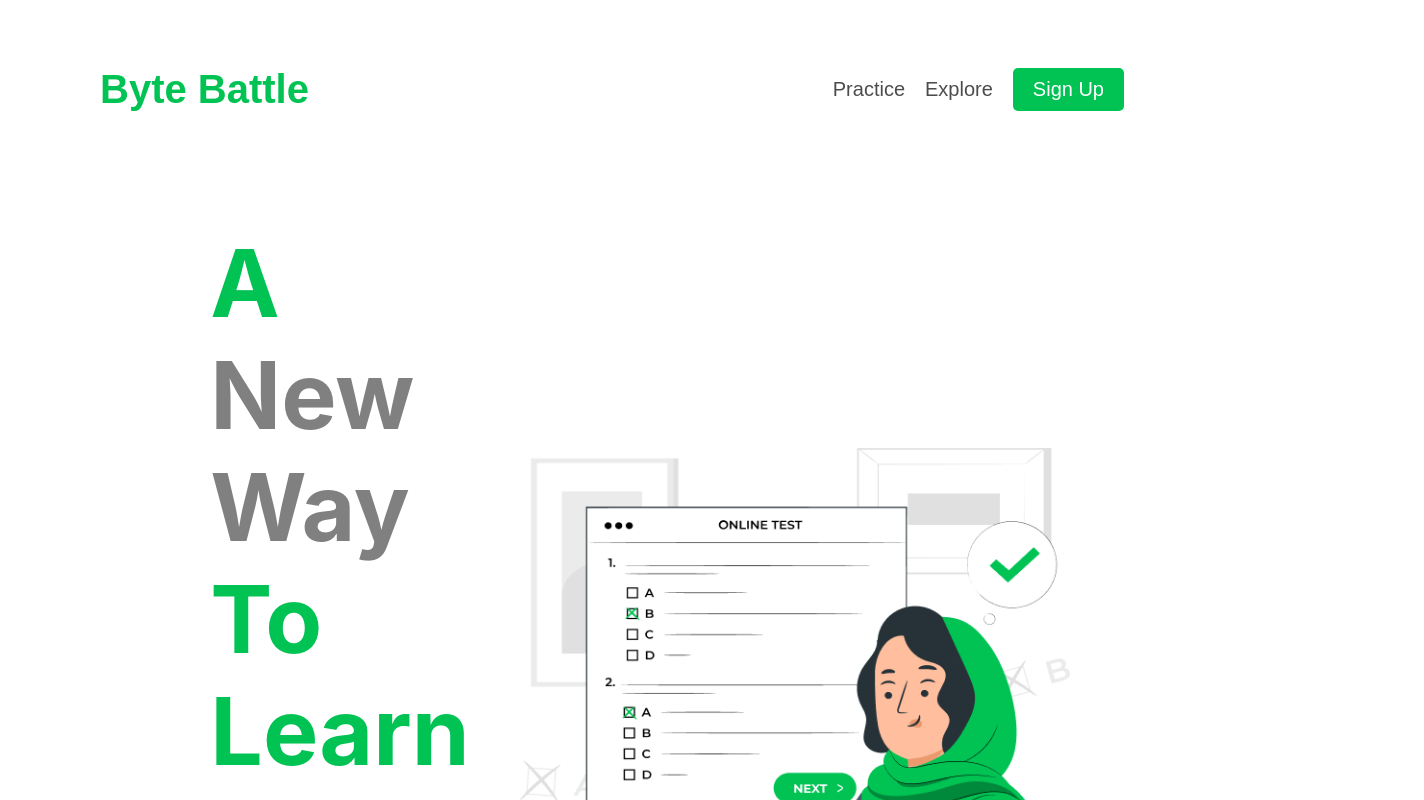
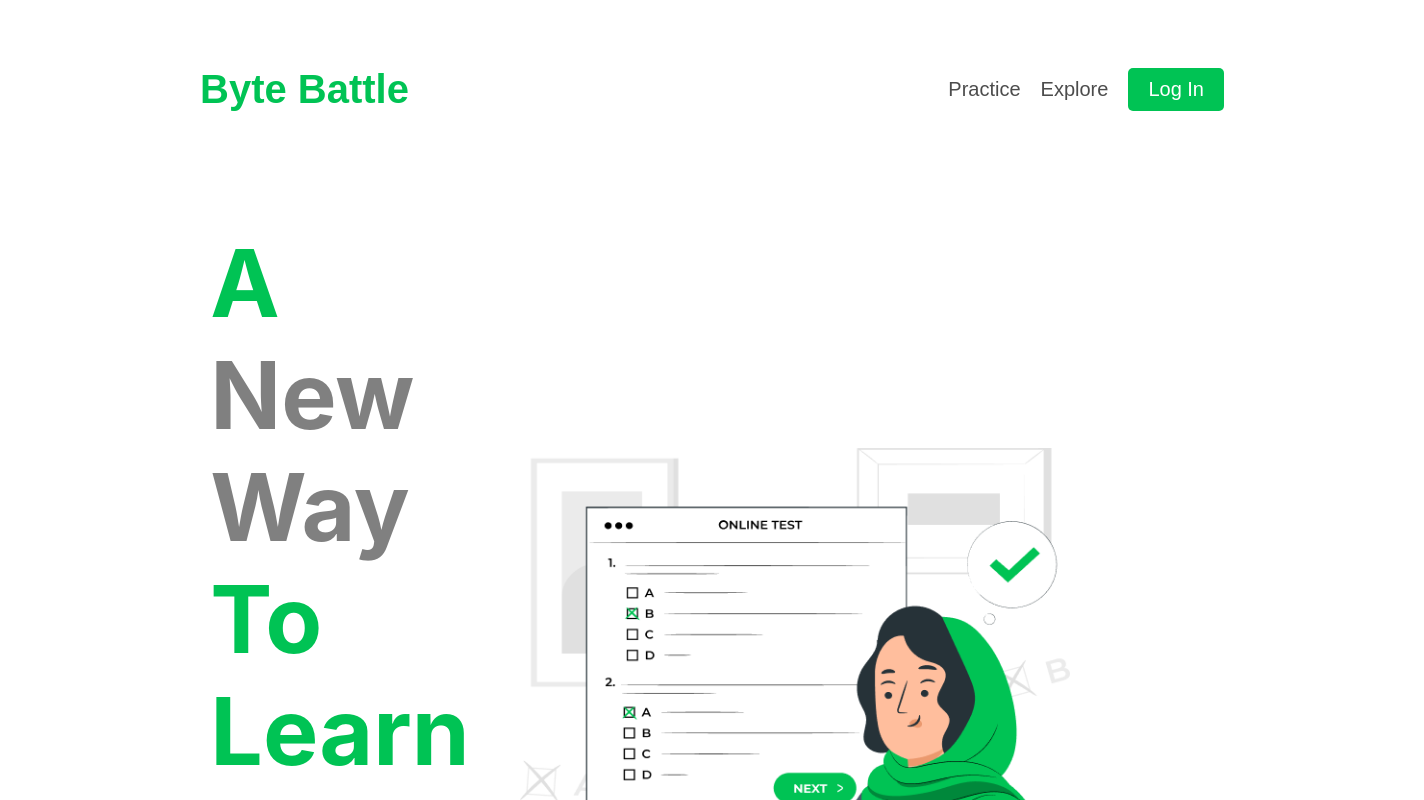
Before and after one commit to Ali-H-Hassan/ByteBattles-CodingAdventure, a React (Create React App) app in the folder frontend/: page / in a window 1280 px wide. Shown: the top 800 px of the page, 1424 px wide, since content can reach past the window. Built offline with nearby package versions, Linux system fonts and the light colour scheme.

Commit message:
Header & Footer Implemented

```diff
--- a/frontend/src/components/Footer/Footer.css
+++ b/frontend/src/components/Footer/Footer.css
@@ -7,6 +7,7 @@
   align-items: center;
   font-family: "Syne", sans-serif;
   background-color: #fff;
+  margin-top: 10px;
 }
 
 .footer-section {
@@ -80,7 +81,7 @@ img.footer-logo1 {
 }
 .social-icons {
   display: flex;
-  gap: 20px;
+  gap: 5px;
   margin-top: 1em;
 }
 img.footer-logo {
--- a/frontend/src/components/Footer/Footer.jsx
+++ b/frontend/src/components/Footer/Footer.jsx
@@ -11,11 +11,6 @@ const Footer = () => {
     <footer className="footer">
       <div className="footer-section">
         <div className="footer-logo-contact">
-          <div className="footer-logo">
-            <img src={logo} alt="Byte Battles logo" className="footer-logo" />
-            <h2 className="footer-brand-name">Byte Battles</h2>
-          </div>
-
           <p className="footer-address">
             <strong>Address:</strong>
             <br />
@@ -29,7 +24,6 @@ const Footer = () => {
             info@ByteBattles.io
           </p>
           <div className="social-icons">
-            {/* Placeholders for social icons */}
             <div className="icon facebook">
               <img
                 src={Facebook}
--- a/frontend/src/components/Header/Header.css
+++ b/frontend/src/components/Header/Header.css
@@ -2,7 +2,7 @@
   display: flex;
   justify-content: space-between;
   align-items: center;
-  padding: 40px 100px;
+  padding: 40px 200px;
 }
 
 .logo {
--- a/frontend/src/components/Header/Header.jsx
+++ b/frontend/src/components/Header/Header.jsx
@@ -13,7 +13,7 @@ const Header = () => {
           Explore
         </a>
         {/* Add an onClick handler if using react-router */}
-        <button className="nav-link signup">Sign Up</button>
+        <button className="nav-link signup">Log In</button>
       </nav>
     </header>
   );
--- a/frontend/src/pages/WelcomePage/WelcomePage.css
+++ b/frontend/src/pages/WelcomePage/WelcomePage.css
@@ -1,3 +1,6 @@
+.welcome-page {
+  text-align: left;
+}
 .welcome-section-one {
   display: flex;
   justify-content: center;
--- a/frontend/src/pages/WelcomePage/WelcomePage.jsx
+++ b/frontend/src/pages/WelcomePage/WelcomePage.jsx
@@ -3,10 +3,11 @@ import OnlineTestIllustration from "../../assets/illustration.png";
 import ProgrammerIllustration from "../../assets/SignUpImg.png";
 import TestIllustration from "../../assets/LoginImg.png";
 import Header from "../../components/Header/Header";
+import Footer from "../../components/Footer/Footer";
 import "./WelcomePage.css";
 const WelcomeSectionOne = () => {
   return (
-    <div>
+    <div className="welcome-page">
       <Header />
       <section className="welcome-section-one">
         <div className="content-container">
@@ -69,6 +70,7 @@ const WelcomeSectionOne = () => {
           </div>
         </div>
       </section>
+      <Footer />
     </div>
   );
 };
```
